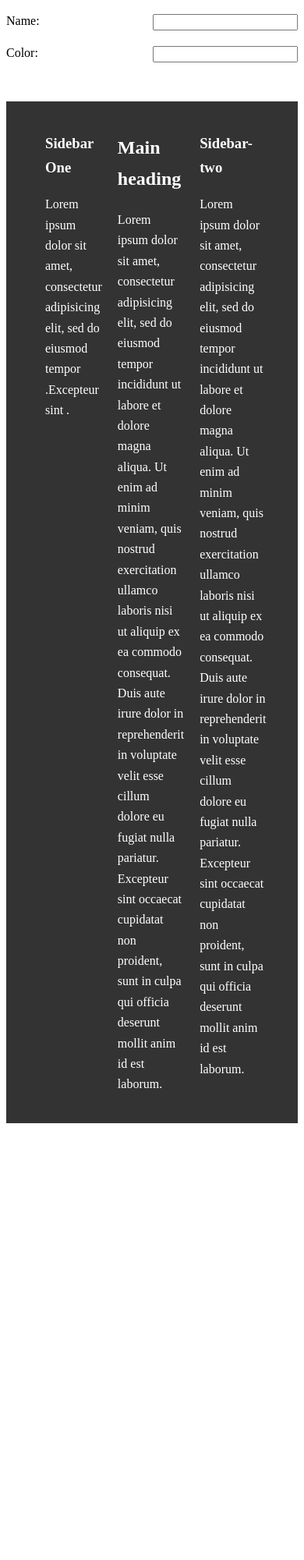
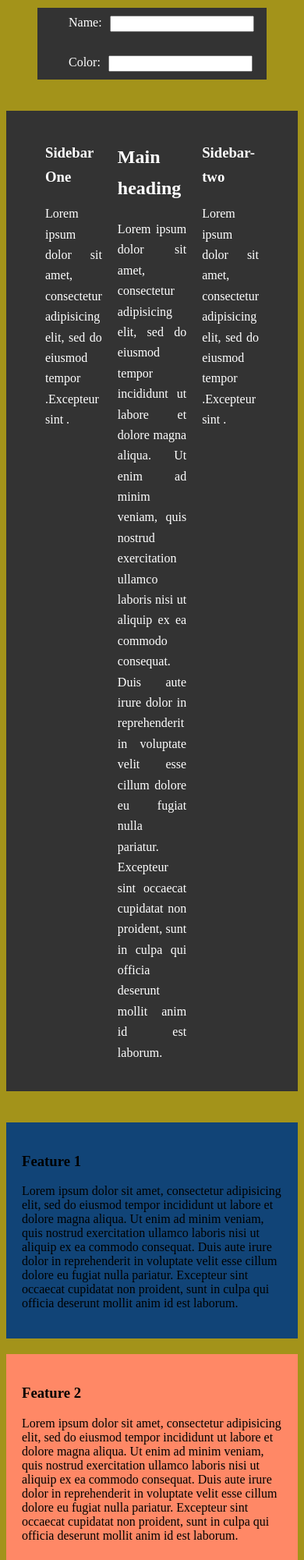
Before and after one commit to manas2297/csspractice, a plain HTML site: page flexbox/index.html in a window 390 px wide. Shown: the top 2000 px of the page at 78% size. Before the commit the page ends 1448 px from the top, so only its background shows below. Drawn offline with Linux system fonts and the light colour scheme.

Commit message:
responsive flex & margins

```diff
--- a/flexbox/index.html
+++ b/flexbox/index.html
@@ -24,6 +24,7 @@
     </div>
     <!--The form ends-->
 
+  <!-- 3 Column layout html code -->
   <div class="column-layout">
     <div class="mainColumn">
       <h2>Main heading</h2>
@@ -40,8 +41,31 @@
     </div>
     <div class="sidebar-two">
       <h3>Sidebar-two</h3>
-      <p>Lorem ipsum dolor sit amet, consectetur adipisicing elit, sed do eiusmod tempor incididunt ut labore et dolore magna aliqua. Ut enim ad minim veniam, quis nostrud exercitation ullamco laboris nisi ut aliquip ex ea commodo consequat. Duis aute irure dolor in reprehenderit in voluptate velit esse cillum dolore eu fugiat nulla pariatur. Excepteur sint occaecat cupidatat non proident, sunt in culpa qui officia deserunt mollit anim id est laborum.</p>
+      <p>Lorem ipsum dolor sit amet, consectetur adipisicing elit, sed do eiusmod tempor .Excepteur sint .</p>
     </div>
   </div>
+  <!-- Html for 3 column layout ends here -->
+
+  <!-- Adding margins to the 3 column layout-->
+  <div class="call-out-container">
+    <div class="call-out">
+      <h3>Feature 1</h3>
+      <p>Lorem ipsum dolor sit amet, consectetur adipisicing elit, sed do eiusmod tempor incididunt ut labore et dolore magna aliqua. Ut enim ad minim veniam, quis nostrud exercitation ullamco laboris nisi ut aliquip ex ea commodo consequat. Duis aute irure dolor in reprehenderit in voluptate velit esse cillum dolore eu fugiat nulla pariatur. Excepteur sint occaecat cupidatat non proident, sunt in culpa qui officia deserunt mollit anim id est laborum.</p>
+
+    </div>
+    <div class="call-out">
+      <h3>Feature 2</h3>
+      <p>Lorem ipsum dolor sit amet, consectetur adipisicing elit, sed do eiusmod tempor incididunt ut labore et dolore magna aliqua. Ut enim ad minim veniam, quis nostrud exercitation ullamco laboris nisi ut aliquip ex ea commodo consequat. Duis aute irure dolor in reprehenderit in voluptate velit esse cillum dolore eu fugiat nulla pariatur. Excepteur sint occaecat cupidatat non proident, sunt in culpa qui officia deserunt mollit anim id est laborum.</p>
+
+    </div>
+    <div class="call-out">
+      <h3>Feature 3</h3>
+      <p>Lorem ipsum dolor sit amet, consectetur adipisicing elit, sed do eiusmod tempor incididunt ut labore et dolore magna aliqua. Ut enim ad minim veniam, quis nostrud exercitation ullamco laboris nisi ut aliquip ex ea commodo consequat. Duis aute irure dolor in reprehenderit in voluptate velit esse cillum dolore eu fugiat nulla pariatur. Excepteur sint occaecat cupidatat non proident, sunt in culpa qui officia deserunt mollit anim id est laborum.</p>
+
+    </div>
+  </div>
+
+
+
   </body>
 </html>
--- a/flexbox/main.css
+++ b/flexbox/main.css
@@ -1,11 +1,20 @@
+body{
+  background: #a3931a;
+}
+.container{
+  background: #333;
+  color: white;
+  margin: 10px 40px;
+}
 .form-row{
+  margin: 10px 40px;
   padding: 10px 0;
   display: flex;
 }
 
 .form-row label{
   padding-right: 10px;
-  flex: 1;
+
 }
 .form-row input{
   flex: 1;
@@ -27,12 +36,41 @@ colomns, due to the contents.*/
   flex: 3;
   order: 2;
   padding: 0px 20px;
+  text-align: justify;
 }
 .sidebar-one{
   flex: 1;
   order: 1;
+  text-align: justify;
 }
 .sidebar-two{
   flex: 1;
   order: 3;
+  text-align: justify;
 }
+/*Adding margins in between our columns*/
+
+.call-out-container{
+  max-width: 1400px;
+  margin: 40px auto 0 auto;
+
+}
+
+.call-out{
+  padding: 20px;
+  box-sizing: border-box;
+  margin-bottom: 20px;
+  flex-basis: 30%;
+  /*  Initialize main size of initial flex element*/
+}
+/* Make single layout in small screens and 3 column layout in the
+large screens using this method */
+@media (min-width:900px) {
+  .call-out-container{
+    display: flex;
+    justify-content: space-between;
+  }
+}
+.call-out:nth-child(1){background: #147;}
+.call-out:nth-child(2){background: #f86;}
+.call-out:nth-child(3){background: #584;}
```
